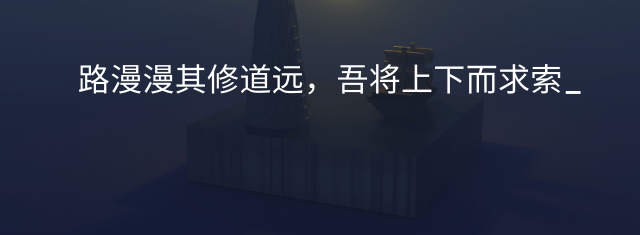
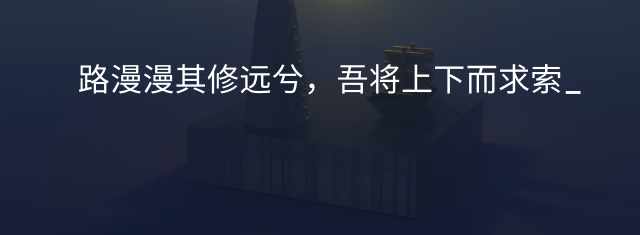
Before and after one commit to ctfer123/ctfer123.github.io, a plain HTML site: page index.html in a window 1280 px wide. Shown: the part 316-551 px from the top of the page, 309-949 px from the left. Drawn offline with nearby package versions, Linux system fonts and the light colour scheme; some packages are replaced by stand-ins of ours; a script that the page names is missing; a small style sheet from the web is missing.

Commit message:
Site updated: 2025-01-18 13:41:37

```diff
--- a/index.html
+++ b/index.html
@@ -202,7 +202,7 @@
       <div class="banner-text text-center fade-in-up">
         <div class="h2">
 
-            <span id="subtitle" data-typed-text="路漫漫其修道远，吾将上下而求索"></span>
+            <span id="subtitle" data-typed-text="路漫漫其修远兮，吾将上下而求索"></span>
 
         </div>
 
```
Also changed, not shown: 2025/01/13/eg/index.html (+1 -1 lines).
